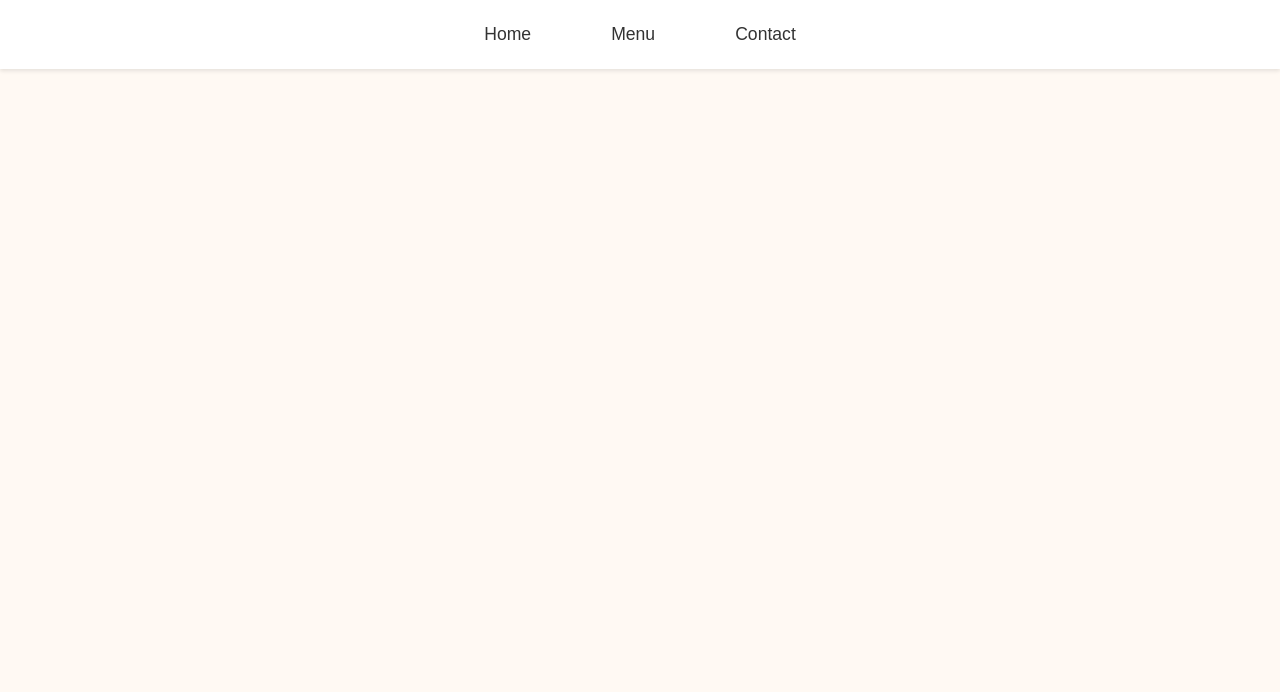
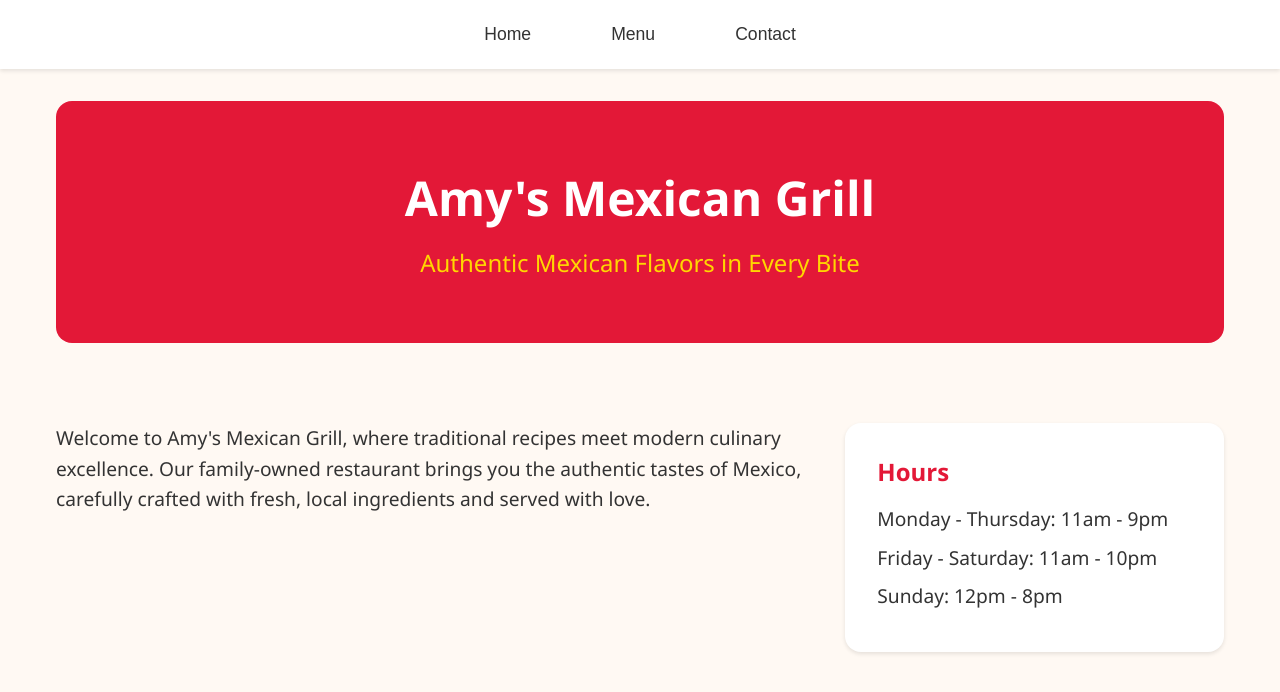
Before and after one commit to lowresboots/odin-restaurant-page, a website built with webpack: page src/template.html in a window 1280 px wide. Built offline with nearby package versions, Linux system fonts and the light colour scheme.

Commit message:
Homepage complete

```diff
--- /dev/null
+++ b/src/components/home.js
@@ -0,0 +1,42 @@
+function createHome() {
+    const home = document.createElement('div');
+    home.classList.add('home');
+
+    const hero = document.createElement('div');
+    hero.classList.add('hero');
+
+    const headline = document.createElement('h1');
+    headline.textContent = "Amy's Mexican Grill";
+
+    const tagline = document.createElement('p');
+    tagline.classList.add('tagline');
+    tagline.textContent = "Authentic Mexican Flavors in Every Bite";
+
+    hero.appendChild(headline);
+    hero.appendChild(tagline);
+
+    const about = document.createElement('div');
+    about.classList.add('about-section');
+
+    const aboutText = document.createElement('p');
+    aboutText.textContent = "Welcome to Amy's Mexican Grill, where traditional recipes meet modern culinary excellence. Our family-owned restaurant brings you the authentic tastes of Mexico, carefully crafted with fresh, local ingredients and served with love.";
+
+    const hours = document.createElement('div');
+    hours.classList.add('hours');
+    hours.innerHTML = `
+        <h2>Hours</h2>
+        <p>Monday - Thursday: 11am - 9pm</p>
+        <p>Friday - Saturday: 11am - 10pm</p>
+        <p>Sunday: 12pm - 8pm</p>
+    `;
+
+    about.appendChild(aboutText);
+    about.appendChild(hours);
+
+    home.appendChild(hero);
+    home.appendChild(about);
+
+    return home;
+}
+
+export default createHome;
--- a/src/index.js
+++ b/src/index.js
@@ -1,3 +1,4 @@
 import './styles.css';
+import createHome from './components/home';
 
-console.log('Webpack is working!');
+document.getElementById('content').appendChild(createHome());
--- a/src/styles.css
+++ b/src/styles.css
@@ -67,3 +67,70 @@ button:hover::after {
     margin: 2rem auto;
     padding: 0 1rem;
 }
+
+.home {
+    display: flex;
+    flex-direction: column;
+    gap: 3rem;
+}
+
+.hero {
+    text-align: center;
+    padding: 4rem 0;
+    background-color: var(--primary-color);
+    color: white;
+    border-radius: 1rem;
+    margin-bottom: 2rem;
+}
+
+.hero h1 {
+    font-size: 3rem;
+    margin-bottom: 1rem;
+}
+
+.tagline {
+    font-size: 1.5rem;
+    color: var(--accent-color);
+}
+
+.about-section {
+    display: grid;
+    grid-template-columns: 2fr 1fr;
+    gap: 2rem;
+    align-items: start;
+}
+
+.about-section p {
+    font-size: 1.2rem;
+    line-height: 1.6;
+}
+
+.hours {
+    background-color: white;
+    padding: 2rem;
+    border-radius: 1rem;
+    box-shadow: 0 2px 4px rgba(0,0,0,0.1);
+}
+
+.hours h2 {
+    color: var(--primary-color);
+    margin-bottom: 1rem;
+}
+
+.hours p {
+    margin-bottom: 0.5rem;
+}
+
+@media (max-width: 768px) {
+    .about-section {
+        grid-template-columns: 1fr;
+    }
+
+    .hero h1 {
+        font-size: 2rem;
+    }
+
+    .tagline {
+        font-size: 1.2rem;
+    }
+}
```
